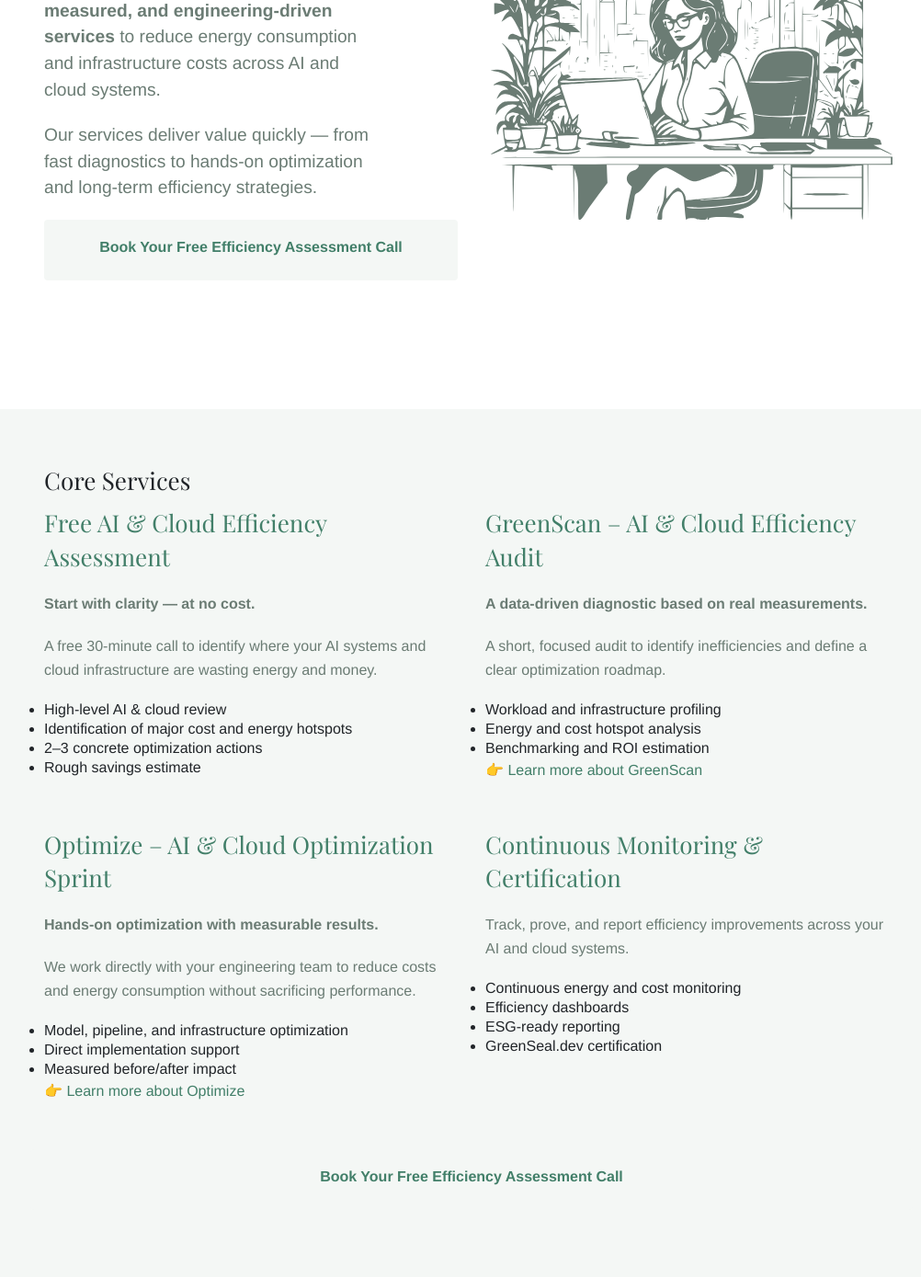
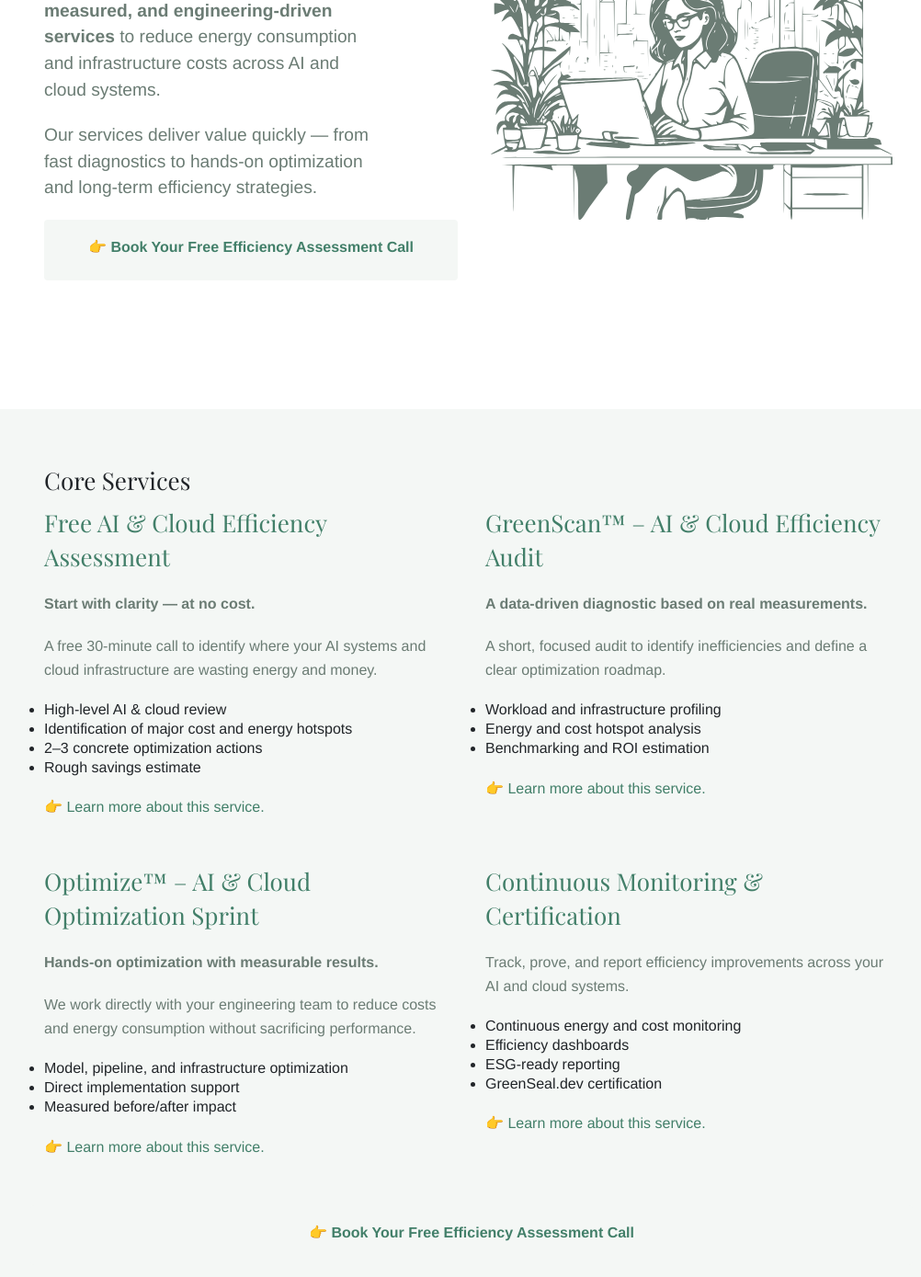
Before and after one commit to luiscruz/greenseal-website, a Jekyll site: the page built from services.md, in a window 1280 px wide and 1400 px high, scrolled down 373 px. Shown: the top 1389 px of the window at 92% size, without its empty margins (127-1129 px from the left). Built offline with Jekyll 4.4.1, drawn with Linux system fonts in a browser that asks for light colours.

Commit message:
update services

```diff
--- a/_includes/book-a-call.html
+++ b/_includes/book-a-call.html
@@ -1,7 +1,7 @@
 <div class="call text-center">
   <div class="call-box-top ">
 
-    <div class="call-phone"><strong><a href="https://calendly.com/greenseal-info/book-a-call" target="_blank">Book Your Free Efficiency Assessment Call </a></strong></div>
+    <div class="call-phone"><strong>👉 <a href="https://calendly.com/greenseal-info/book-a-call" target="_blank">Book Your Free Efficiency Assessment Call </a></strong></div>
   </div>
       <!-- <div class="call-box-bottom"> -->
       <!--   <a href="{{ site.data.contact.contact_button_link }}" class="button">Contact</a> -->
--- a/_layouts/home.html
+++ b/_layouts/home.html
@@ -30,8 +30,8 @@
         <div class="service service-summary">
           <div class="service-content">
             <h2 class="service-title">
-              <!-- <a href="{{ service.url | relative_url }}">{{ service.title }}</a> -->
-              <a href="{{ "/services" | relative_url }}">{{ service.title }}</a>
+              <a href="{{ service.url | relative_url }}">{{ service.title }}</a>
+              <!-- <a href="{{ "/services" | relative_url }}">{{ service.title }}</a> -->
             </h2>
             <p>{{ service.excerpt | markdownify | strip_html | truncate: 100 }}</p>
           </div>
--- a/_services/greenscan.md
+++ b/_services/greenscan.md
@@ -1,5 +1,5 @@
 ---
-title: "GreenScan – AI & Cloud Efficiency Audit"
+title: "GreenScan™ – AI & Cloud Efficiency Audit"
 date: 2018-11-18T12:33:46+10:00
 weight: 2
 summary: |
@@ -10,11 +10,9 @@
  - Workload and infrastructure profiling
  - Energy and cost hotspot analysis
  - Benchmarking and ROI estimation
-
- 👉 [Learn more about GreenScan](/services/greenscan/)
 ---
 
-GreenScan is a **short, focused efficiency audit** based on measured data and peer-reviewed techniques.
+GreenScan™ is a **short, focused efficiency audit** based on measured data and peer-reviewed techniques.
 
 ### What’s included
 - Profiling of AI workloads and cloud usage
--- a/_services/optimize.md
+++ b/_services/optimize.md
@@ -1,5 +1,5 @@
 ---
-title: "Optimize – AI & Cloud Optimization Sprint"
+title: "Optimize™ – AI & Cloud Optimization Sprint"
 date: 2018-11-18T12:33:46+10:00
 weight: 3
 summary: |
@@ -11,7 +11,6 @@
  - Direct implementation support
  - Measured before/after impact
 
- 👉 [Learn more about Optimize](/services/optimize/)
 ---
 
 A **hands-on optimization sprint** focused on delivering measurable efficiency improvements.
--- a/services.md
+++ b/services.md
@@ -48,7 +48,8 @@
 <!-- <div class="container pt-6 pb-6"> -->
   <!-- <div class="row strip-grey"> -->
     <h2>Core Services</h2>
-    {% for service in site.services %}
+     {% assign sorted_services = site.services | sort: "weight" %}
+     {% for service in sorted_services %}
     <div class="col-12 col-md-6 mb-3">
       <div class="service service-summary">
         <div class="service-content">
@@ -56,6 +57,9 @@
             <a href="{{ service.url | relative_url }}">{{ service.title }}</a>
           </h2>
           <p>{{ service.summary | default: service.excerpt | markdownify | truncatewords: 70 }}</p>
+          <p>
+          <a href="{{ service.url | relative_url }}">👉 Learn more about this service.</a>
+          </p>
         </div>
       </div>
     </div>
```
Also changed, not shown: _services/efficiency-assessment.md (+1 -1 lines).
